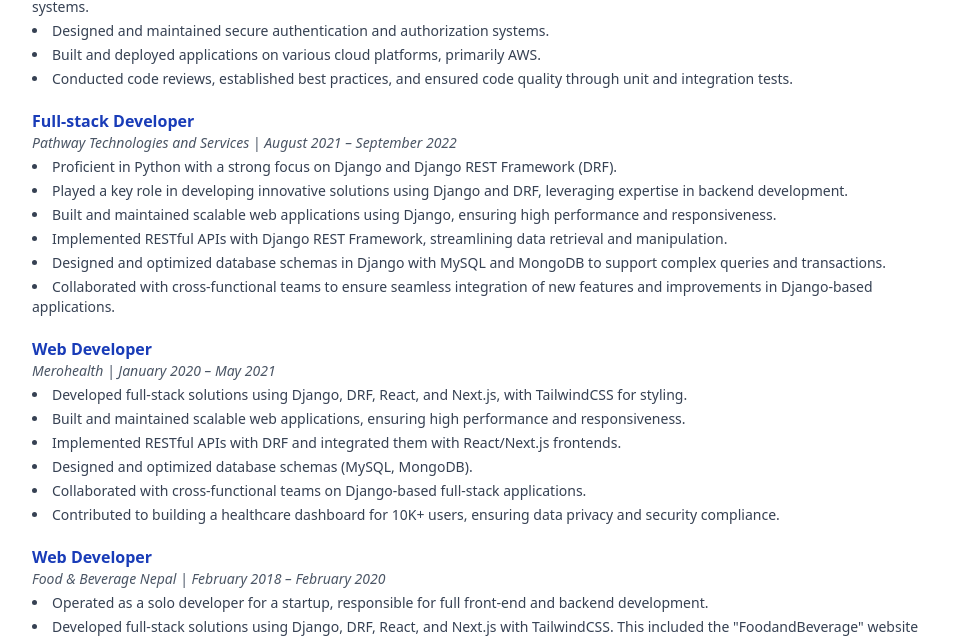
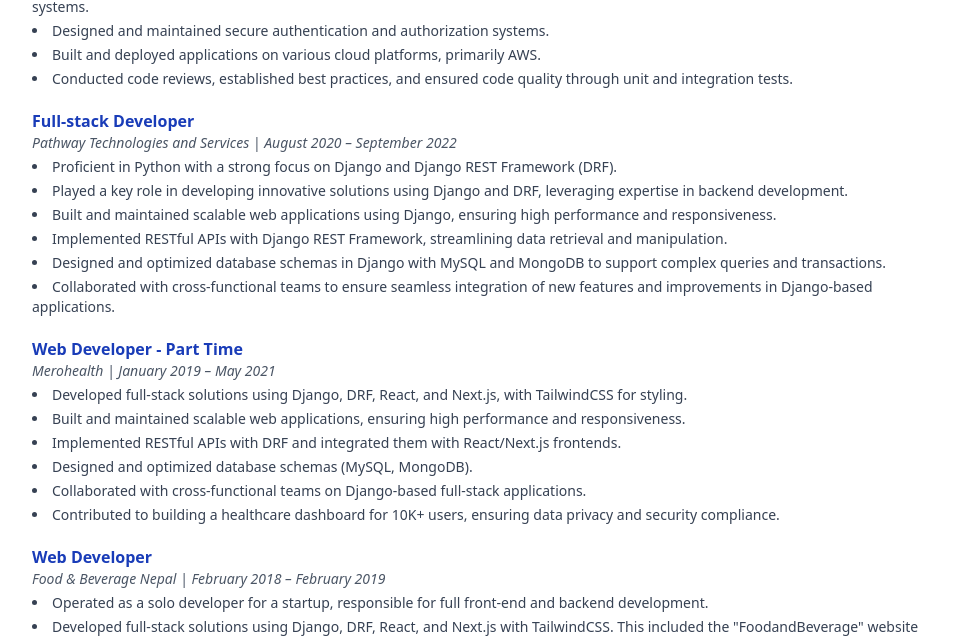
Before and after one commit to kneeraazon404/resume, a Next.js app: page / in a window 1280 px wide. Shown: the part 1455-2094 px from the top of the page, without its empty margins (160-1119 px from the left). Built offline with nearby package versions, Linux system fonts and the light colour scheme.

Commit message:
Project Finalization

```diff
--- a/app/page.tsx
+++ b/app/page.tsx
@@ -87,7 +87,7 @@
       title: "Full-stack Developer",
       company: "Pathway Technologies and Services",
       location: "", // Location can be added if available
-      period: "August 2021 – September 2022",
+      period: "August 2020 – September 2022",
       details: [
         "Proficient in Python with a strong focus on Django and Django REST Framework (DRF).",
         "Played a key role in developing innovative solutions using Django and DRF, leveraging expertise in backend development.",
@@ -98,10 +98,10 @@
       ],
     },
     {
-      title: "Web Developer",
+      title: "Web Developer - Part Time",
       company: "Merohealth",
       location: "",
-      period: "January 2020 – May 2021",
+      period: "January 2019 – May 2021",
       details: [
         "Developed full-stack solutions using Django, DRF, React, and Next.js, with TailwindCSS for styling.",
         "Built and maintained scalable web applications, ensuring high performance and responsiveness.",
@@ -115,7 +115,7 @@
       title: "Web Developer",
       company: "Food & Beverage Nepal",
       location: "",
-      period: "February 2018 – February 2020",
+      period: "February 2018 – February 2019",
       details: [
         "Operated as a solo developer for a startup, responsible for full front-end and backend development.",
         "Developed full-stack solutions using Django, DRF, React, and Next.js with TailwindCSS. This included the \"FoodandBeverage\" website showcasing options in Nepal.",
```
